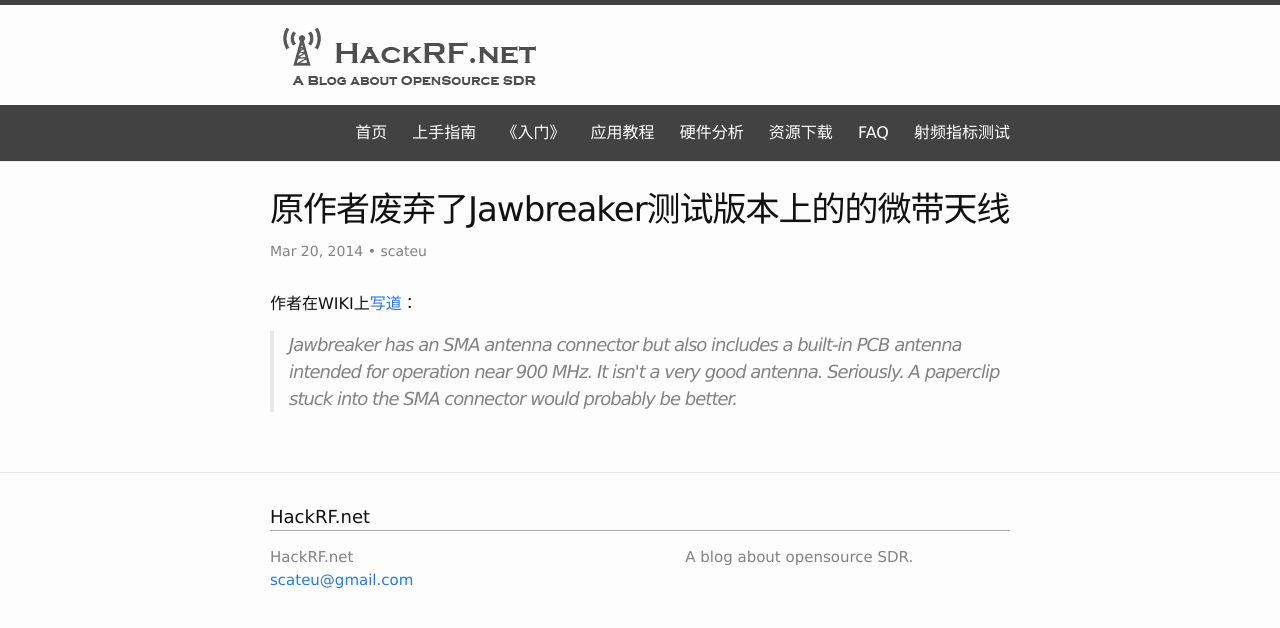
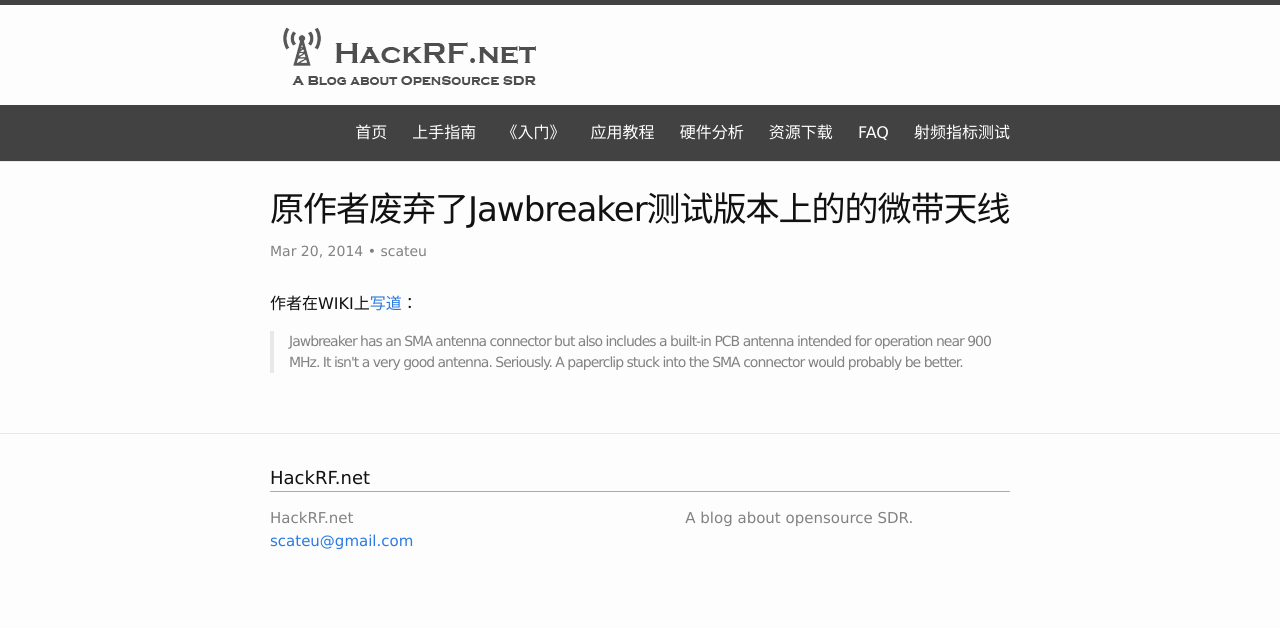
Before and after one commit to hackrf/hackrf.github.io, a Jekyll site: the page built from _posts/2014-03-20-jawbreaker-bad-performance.md, in a window 1280 px wide. Shown: the top 628 px of the page. Built offline with Jekyll 4.4.1, drawn with Linux system fonts in a browser that asks for light colours; comment, search, counter and statistics services are not loaded.

Commit message:
css: quote

```diff
--- a/_sass/_base.scss
+++ b/_sass/_base.scss
@@ -118,9 +118,9 @@ blockquote {
     color: $grey-color;
     border-left: 4px solid $grey-color-light;
     padding-left: $spacing-unit / 2;
-    font-size: 18px;
+    font-size: 14px;
     letter-spacing: -1px;
-    font-style: italic;
+    //font-style: italic;
 
     > :last-child {
         margin-bottom: 0;
```
